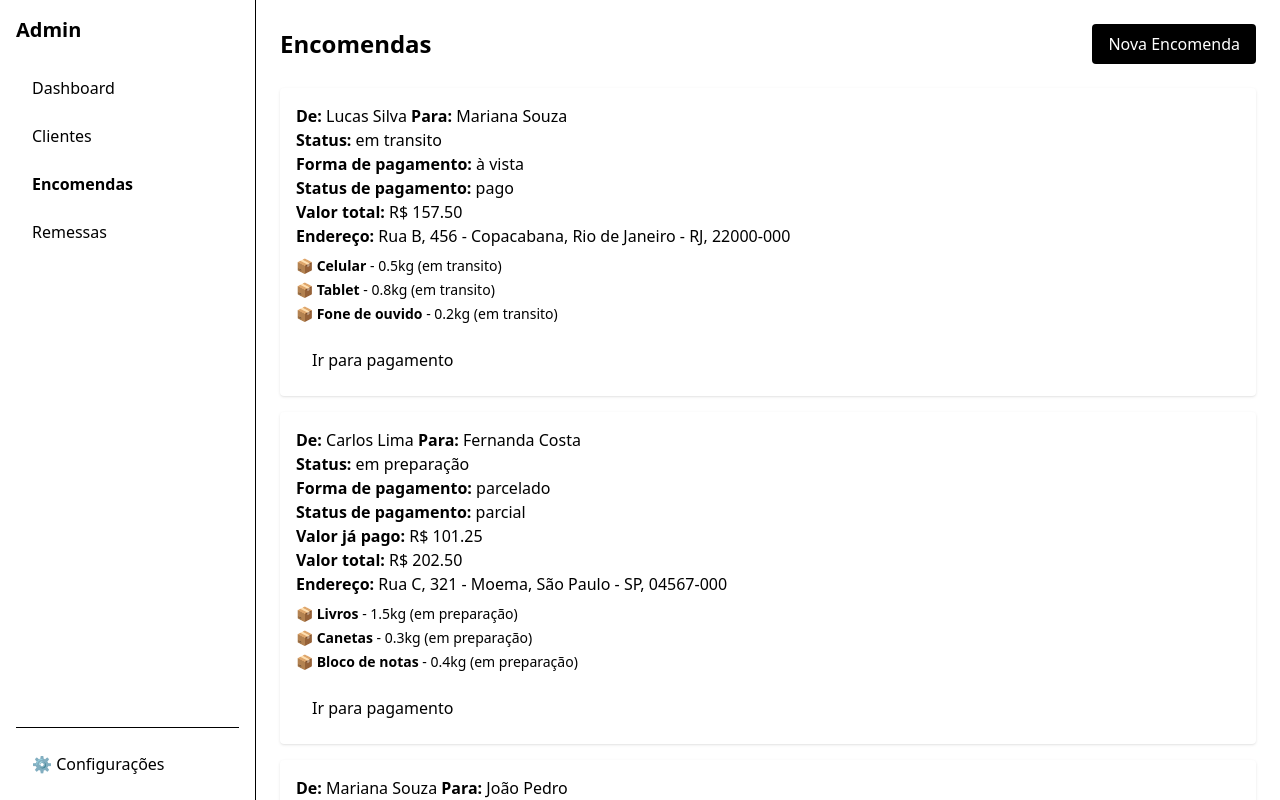
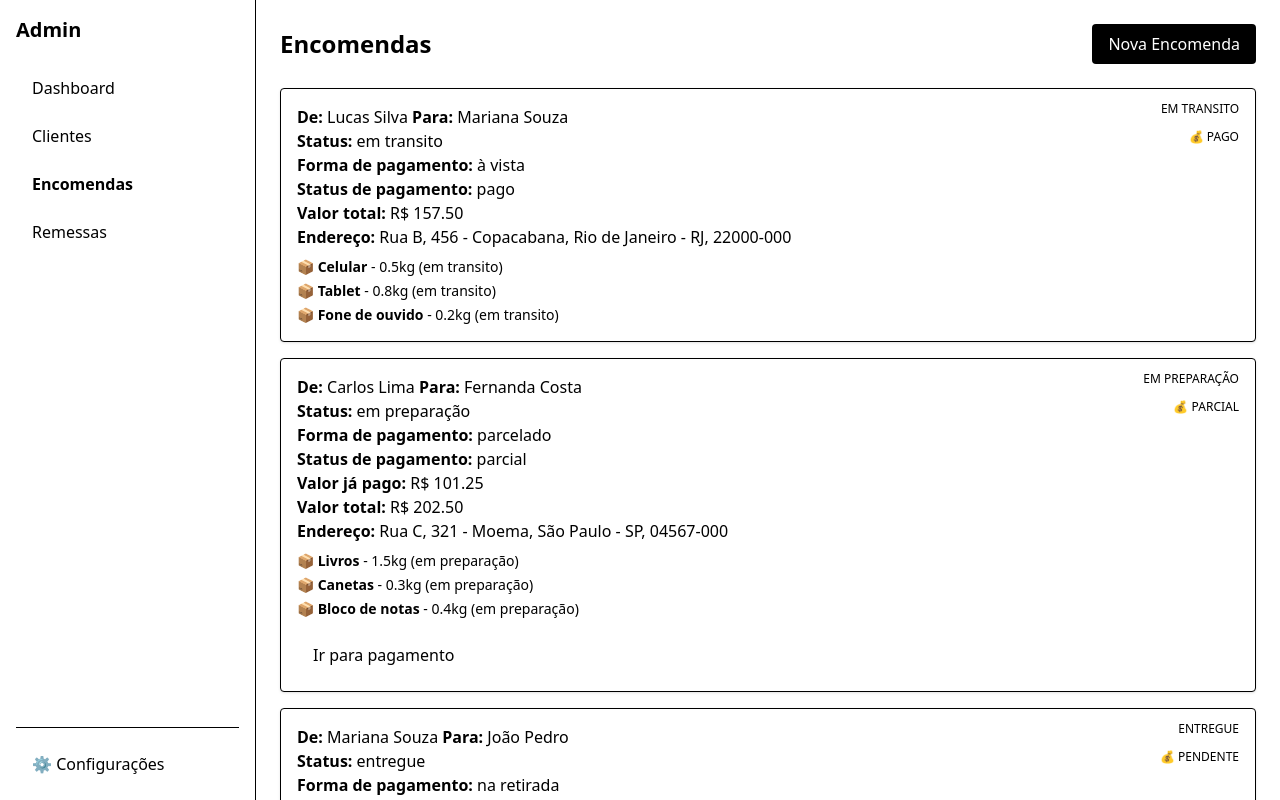
Before and after one commit to blackflightlogistics/blackflight-front, a React (Vite) app: page /admin/encomendas in a window 1280 px wide. Built offline with nearby package versions, Linux system fonts and the light colour scheme.

Commit message:
adicionada label

```diff
--- a/src/pages/admin/Encomendas.tsx
+++ b/src/pages/admin/Encomendas.tsx
@@ -37,7 +37,42 @@ function Encomendas() {
               const destinatario =
                 clientes.find((c) => c.id === e.destinatarioId)?.nome || "—";
               return (
-                <li key={e.id} className="p-4 bg-white rounded shadow relative">
+                <li
+                  key={e.id}
+                  className="p-4 bg-white rounded shadow relative border border-gray-200"
+                >
+                  {/* Badges no topo direito */}
+                  <div className="absolute top-2 right-2 flex flex-col items-end space-y-1 text-xs">
+                    {/* Status da encomenda */}
+                    <span
+                      className={`px-2 py-1 rounded font-medium ${
+                        e.status === "entregue"
+                          ? "bg-green-100 text-green-800"
+                          : e.status === "em preparação"
+                          ? "bg-yellow-100 text-yellow-800"
+                          : e.status === "cancelada"
+                          ? "bg-red-100 text-red-800"
+                          : e.status === "aguardando retirada"
+                          ? "bg-orange-100 text-orange-800"
+                          : "bg-blue-100 text-blue-800"
+                      }`}
+                    >
+                      {e.status.toUpperCase()}
+                    </span>
+
+                    {/* Status do pagamento */}
+                    <span
+                      className={`px-2 py-1 rounded font-medium ${
+                        e.statusPagamento === "pago"
+                          ? "bg-green-200 text-green-900"
+                          : e.statusPagamento === "parcial"
+                          ? "bg-yellow-200 text-yellow-900"
+                          : "bg-red-200 text-red-900"
+                      }`}
+                    >
+                      💰 {e.statusPagamento?.toUpperCase() || "NÃO INFORMADO"}
+                    </span>
+                  </div>
                   <p>
                     <strong>De:</strong> {remetente} <strong>Para:</strong>{" "}
                     {destinatario}
@@ -100,13 +135,14 @@ function Encomendas() {
                     ))}
                   </ul>
 
-                  {/* Botão para pagamento */}
+                  {e.statusPagamento !== "pago" && (
                     <Link
                       to={`/admin/encomendas/${e.id}/pagamento`}
                       className="mt-4 inline-block px-4 py-2 bg-blue-600 text-black rounded hover:bg-blue-700 transition"
                     >
                       Ir para pagamento
                     </Link>
+                  )}
                 </li>
               );
             })}
```
Lines whose indentation alone changed are shown as unchanged.
